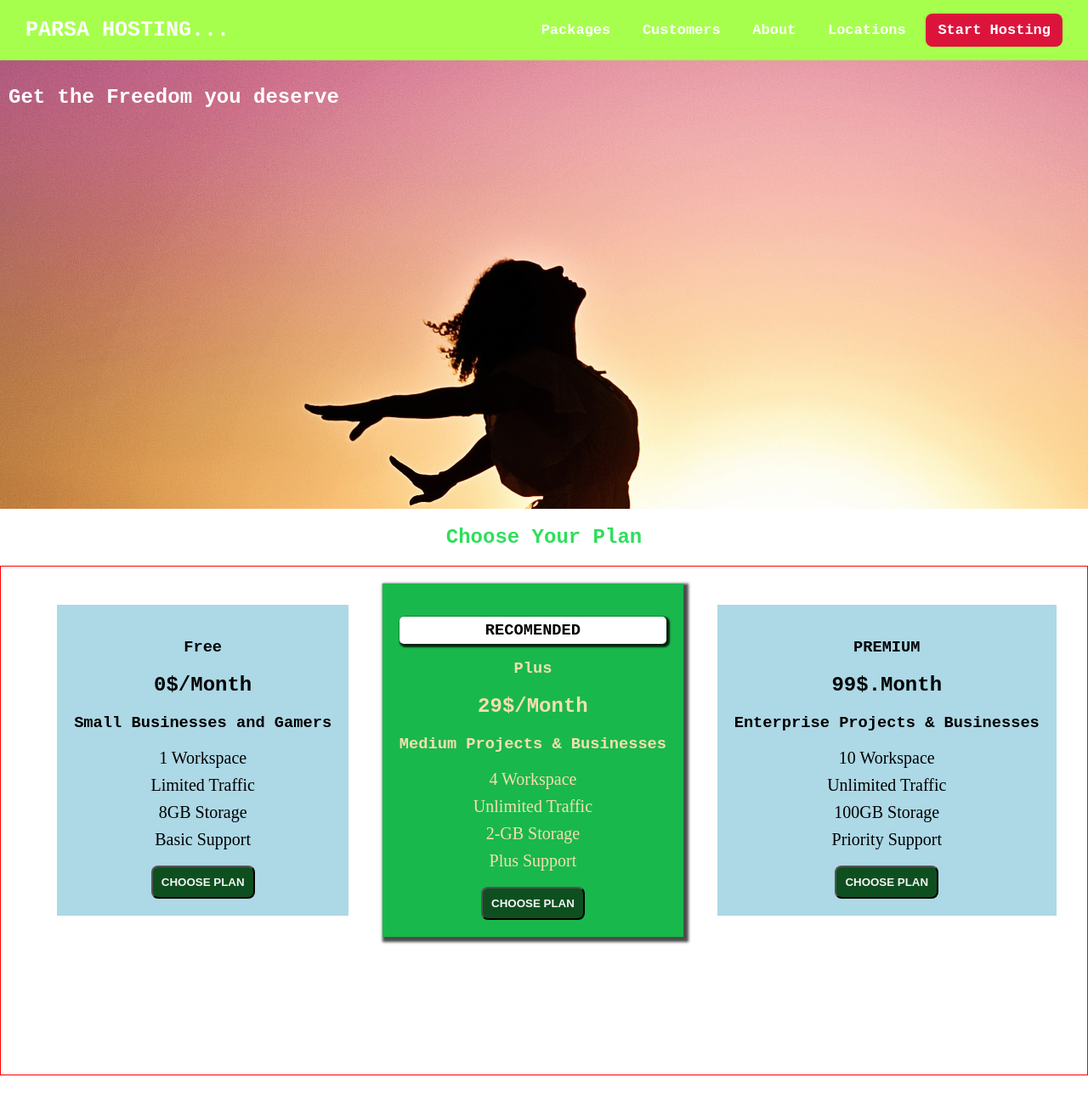
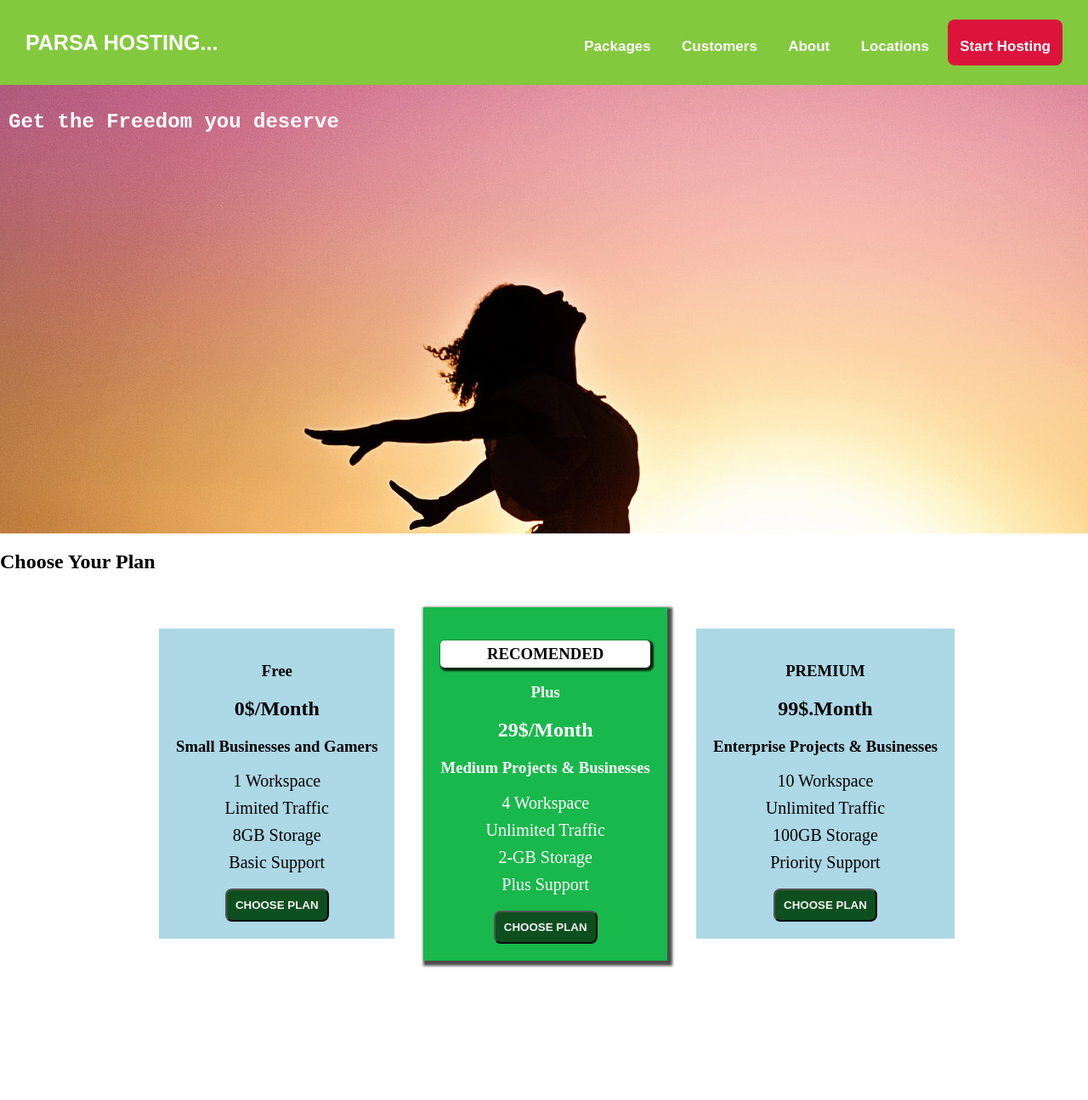
Before and after one commit to Najeeb-joya/Hosting-Website, a plain HTML site: page index.html in a window 1280 px wide. Shown: the whole page at 85% size. Before the commit the page ends 1266 px from the top, so only its background shows below. Drawn offline with Linux system fonts and the light colour scheme.

Commit message:
added new style to plans title

```diff
--- a/main.css
+++ b/main.css
@@ -3,13 +3,15 @@
 
 }
 body{
-    font-family: 'Courier New', Courier, monospace;
+    font-family: 'Times New Roman', Times, serif;
+    font: 25px;
     margin: 0;
 
 }
 .main-header{
     width: 100%;
-    background-color: #a6ff4d;
+    height: 100px;
+    background-color: #83c93d;
     display: flex;
     justify-content: space-between;
     align-items: center;
@@ -21,12 +23,16 @@ body{
     font-size: 25px;
     font-weight: bolder;
     margin-left: 30px;
+    font-family: sans-serif;
 }
 
 .main-nav__items{
     margin-right: 30px;
     padding: 0;
     list-style: none;
+    font-size: 30px;
+    font-weight: bolder;
+    font-family: sans-serif;
 }
 
 .main-nav__item{
@@ -68,20 +74,21 @@ body{
     padding: 10px;
     background: url("freedom.jpg");
 }
-.section-title{
+.plans-title{
     color: #2ddf5c;
-    margin-top: 20px;
+    margin-top: 40px;
+    margin-bottom: 0;
     text-align: center;
+    font-size: 40px;
 }
 #product-overview h1{
     color: white;
     font-family: 'Courier New', Courier, monospace;
 }
 .plans-main-div{
-    border: 1px solid red;
     height: 600px;
     text-align: center;
-
+    margin-top: 0;
 
 }
 
@@ -106,7 +113,6 @@ body{
     font-size: 20px;
     font-family: 'Times New Roman', Times, serif;
 }
-
 .recomonded-title{
     background-color: white;
     color: black;
@@ -130,6 +136,6 @@ body{
 }
 .recomended{
     background-color:#19b84c;
-    color: wheat;
+    color: white;
     box-shadow: 3px 3px 3px 3px rgba(0, 0, 0, 0.7);
 }
```
